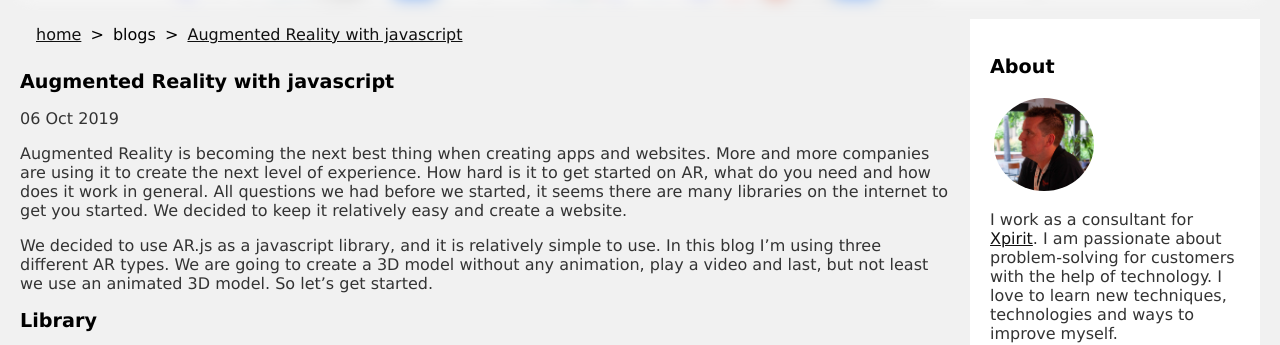
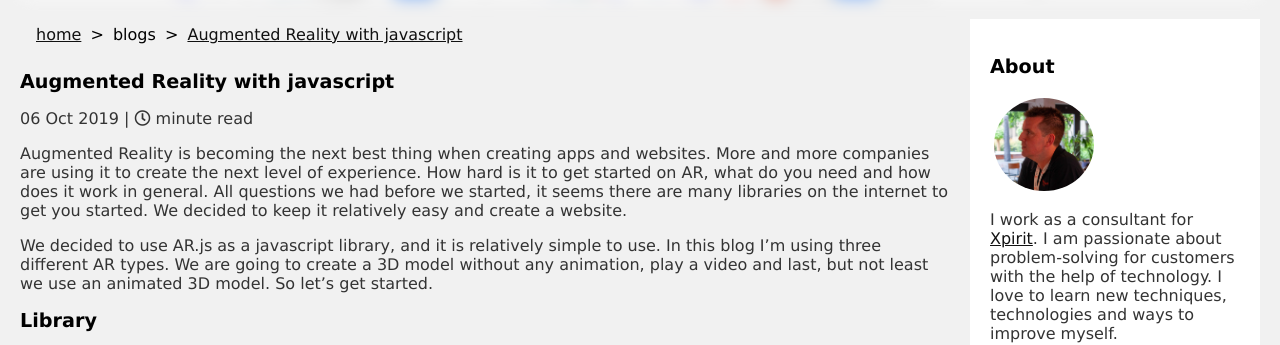
Before and after one commit to arjanvanbekkum/arjanvanbekkum.github.io, a Jekyll site: the page built from _posts/2019-10-06-Augmented-Reality-Website.md, in a window 1280 px wide and 900 px high. Shown: the part 431-776 px from the top of the window. Built offline with Jekyll 4.4.1, drawn with Linux system fonts in a browser that asks for light colours.

Commit message:
update posts

```diff
--- a/_layouts/post.html
+++ b/_layouts/post.html
@@ -9,7 +9,7 @@ layout: default
 
 
 <h2>{{ page.title }}</h2>
-<p class="meta">{{ page.date | date_to_string }}</p>
+<p class="meta">{{ page.date | date_to_string }}  | <i class="far fa-clock" aria-hidden="true"></i> {{ post.minute }} minute read </p>
 
 <div class="post">
    {{ content }}
```
